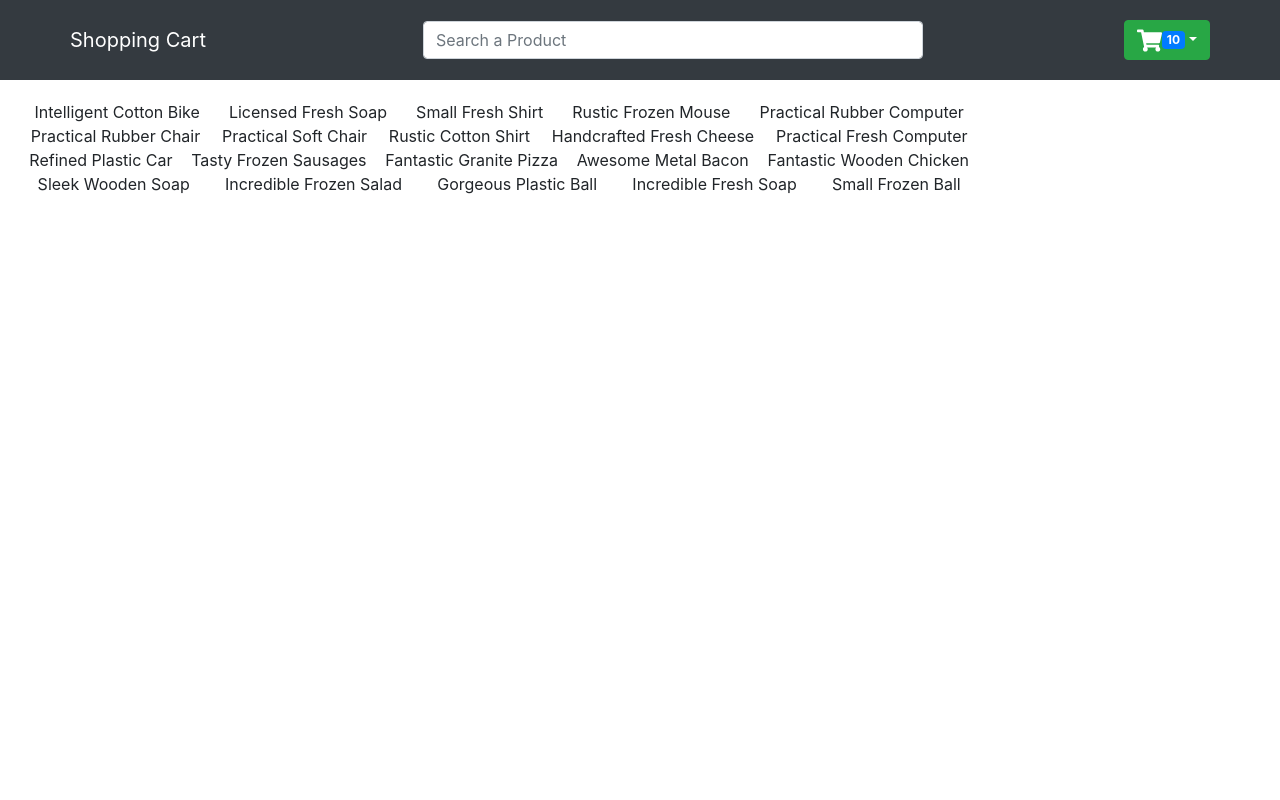
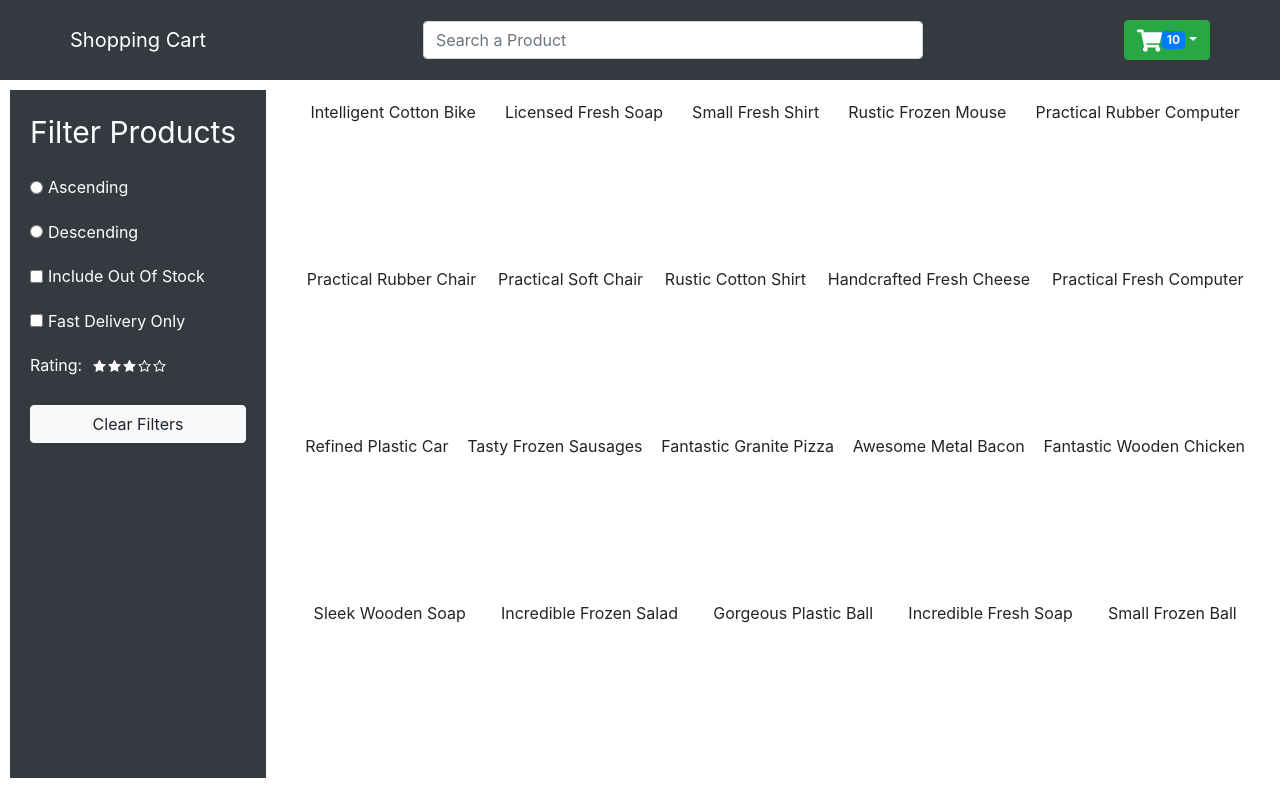
Before and after one commit to surajgautam27/Shopping_Cart_ReactJs, a React (Create React App) app: page / in a window 1280 px wide. Built offline with nearby package versions, Linux system fonts and the light colour scheme.

Commit message:
rating component Finished

```diff
--- a/src/components/Filters.js
+++ b/src/components/Filters.js
@@ -1,7 +1,12 @@
-import { Button } from 'bootstrap'
-import React from 'react'
+import { useState } from "react"
+import { Button,Form} from "react-bootstrap"
+import Rating from "./Rating";
 
-const Filters = () => (
+
+const Filters = () => {
+    const [rate,setRate]=  useState(3)
+    return (
+
     <div className='filters'>
         <span className='title'>Filter Products</span>
         <span>
@@ -38,11 +43,11 @@ const Filters = () => (
         </span>
         <span>
             <label style={{paddingRight:10}}>Rating:</label>
-            <Rating rating={byRating} style ={{cursor:"pointer"}}/>
+            <Rating rating={rate} onClick={(i)=>setRate(i+1)}  style ={{cursor:"pointer"}}/>
         </span>
         <Button variant='light'>Clear Filters</Button>
 
     </div>
 )
-
+    }
 export default Filters
--- a/src/components/Home.js
+++ b/src/components/Home.js
@@ -1,12 +1,13 @@
 import { CartState } from "../context/Context"
 import SingleProduct from "./SingleProduct"
+import Filters from "./Filters"
 import './style.css'
 const Home = () => {
   const {state :{products}}=CartState()
   console.log(products)
   return (
     <div className="home">
-    {/* <Filter/> */}
+    <Filters/>
     <div className="productContainer">
       {products.map((prod,index)=>{
         return <SingleProduct prod={prod} key ={prod.id}/>
--- /dev/null
+++ b/src/components/Rating.js
@@ -0,0 +1,19 @@
+import { AiFillStar, AiOutlineStar } from "react-icons/ai";
+
+const Rating = ({ rating, onClick, style }) => {
+  return (
+    <>
+      {[...Array(5)].map((_, i) => (
+        <span key={i} onClick={() => onClick(i)} style={style}>
+          {rating > i ? (
+            <AiFillStar fontSize="15px" />
+          ) : (
+            <AiOutlineStar fontSize="15px" />
+          )}
+        </span>
+      ))}
+    </>
+  );
+};
+
+export default Rating;
--- a/src/components/style.css
+++ b/src/components/style.css
@@ -8,3 +8,19 @@
     flex-wrap: wrap;
     justify-content: space-around;
 }
+.filters{
+    background-color: #343a40;
+    color: white;
+    padding: 20px;
+    display: flex;
+    flex-direction: column;
+    width: 20%;
+    margin: 10px;
+    height: 86vh;
+}
+.filters > span{
+    padding-bottom: 20px;
+}
+.title{
+    font-size: 30px;
+}
```
